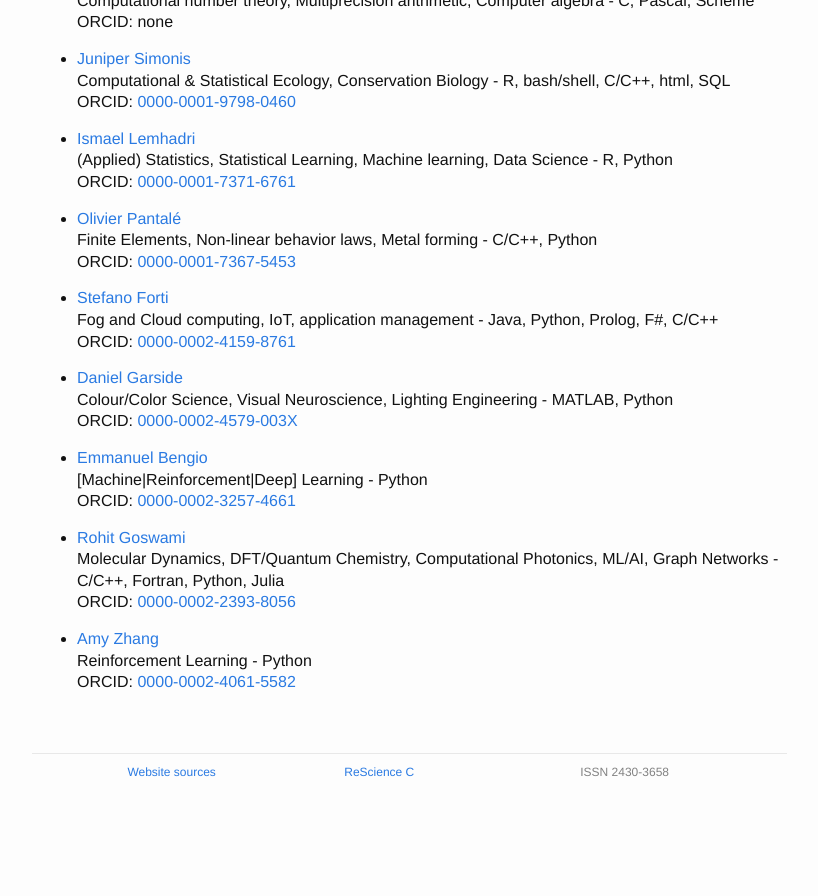
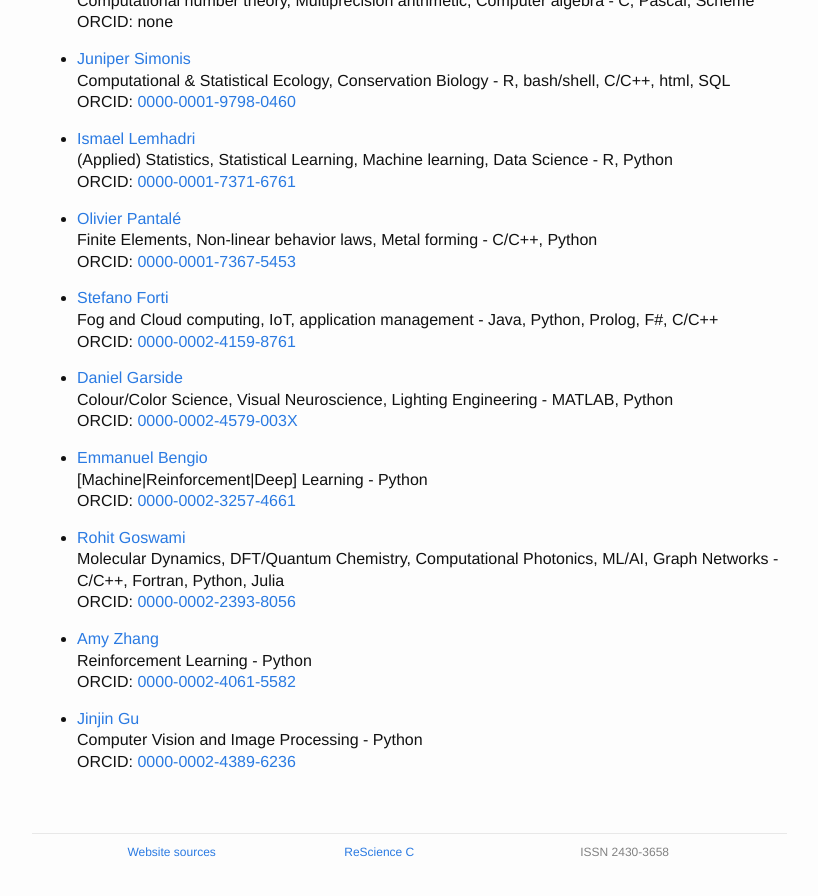
Before and after one commit to ReScience/rescience.github.io, a Jekyll site: the page built from 04-board.md, in a window 1280 px wide and 900 px high, scrolled down 11280 px. Shown: the top 896 px of the window, without its empty margins (223-1041 px from the left). Built offline with Jekyll 4.4.1, drawn with Linux system fonts in a browser that asks for light colours; our own code applies the rules of GitHub Pages for plain Markdown files; before the commit the page ends 12100 px from its top, so only the background shows below that.

Commit message:
Added Jinjin Gu

```diff
--- a/04-board.md
+++ b/04-board.md
@@ -614,3 +614,7 @@ ORCID: [0000-0002-8225-7517](https://orcid.org/0000-0002-8225-7517)
 * [Amy Zhang](https://github.com/amyzhang)
   Reinforcement Learning - Python
   ORCID: [0000-0002-4061-5582](https://orcid.org/0000-0002-4061-5582)
+
+* [Jinjin Gu](https://github.com/JasonGUTU)
+  Computer Vision and Image Processing - Python
+  ORCID: [0000-0002-4389-6236](https://orcid.org/0000-0002-4389-6236)
```
